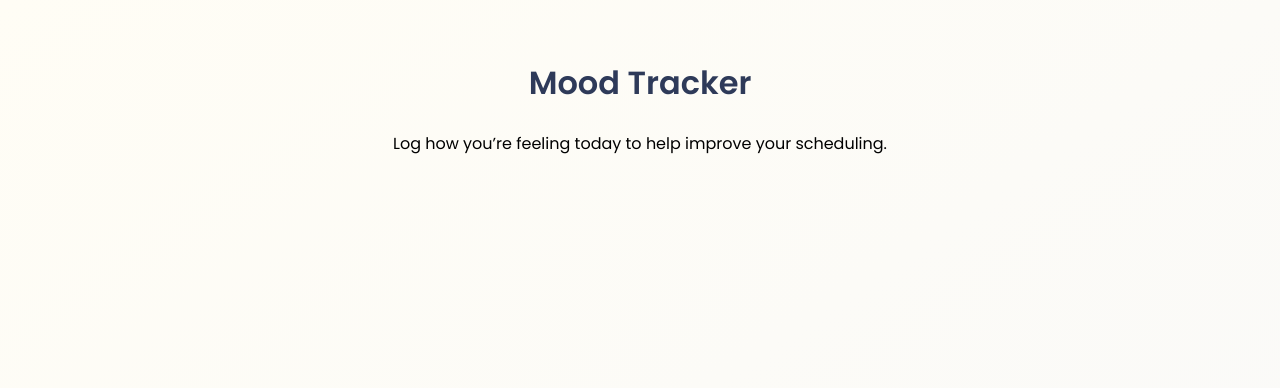
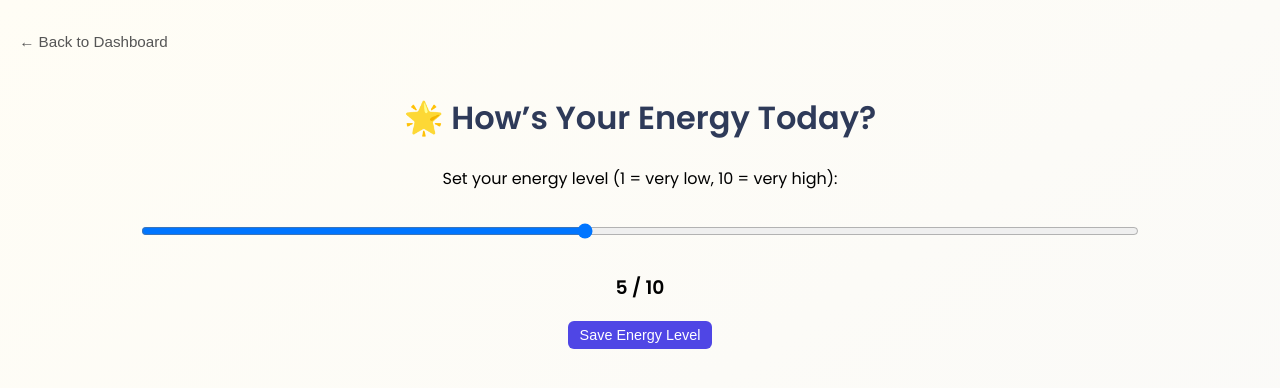
Before and after one commit to yangyiting05/focusflow-frontend, a React (Create React App) app: page /mood in a window 1280 px wide. Shown: the top 388 px of the page. Built offline with nearby package versions, Linux system fonts and the light colour scheme; no server answers; sample sign-in values are in the browser's storage.

Commit message:
energy level page
added energy level page

```diff
--- a/src/pages/MoodPage.js
+++ b/src/pages/MoodPage.js
@@ -1,3 +1,57 @@
+import React, { useState, useEffect } from "react";
+import "./Dashboard.css";
+import { useNavigate } from "react-router-dom";
+
+function MoodPage() {
+  const [energy, setEnergy] = useState(5); // Default value
+  const [savedEnergy, setSavedEnergy] = useState(null);
+  const navigate = useNavigate();
+
+  useEffect(() => {
+    const today = new Date().toISOString().split("T")[0];
+    const storedEnergy = localStorage.getItem(`energy-${today}`);
+    if (storedEnergy) {
+      setSavedEnergy(parseInt(storedEnergy));
+      setEnergy(parseInt(storedEnergy));
+    }
+  }, []);
+
+  const handleSave = () => {
+    const today = new Date().toISOString().split("T")[0];
+    localStorage.setItem(`energy-${today}`, energy);
+    setSavedEnergy(energy);
+    alert("✅ Your energy level for today has been saved!");
+  };
+
+  return (
+    <div className="dashboard-container">
+      <button className="back-btn" onClick={() => navigate('/dashboard')}>
+        ← Back to Dashboard
+      </button>
+      <h2 className="dashboard-title">🌟 How’s Your Energy Today?</h2>
+      <p>Set your energy level (1 = very low, 10 = very high):</p>
+      <input
+        type="range"
+        min="1"
+        max="10"
+        value={energy}
+        onChange={(e) => setEnergy(parseInt(e.target.value))}
+        style={{ width: "80%", margin: "1rem 0" }}
+      />
+      <h3>{energy} / 10</h3>
+      <button onClick={handleSave} className="edit-btn">
+        Save Energy Level
+      </button>
+      {savedEnergy !== null && <p>Saved energy level: {savedEnergy}</p>}
+    </div>
+  );
+}
+
+export default MoodPage;
+
+
+
+/*
 import React from 'react';
 import './Dashboard.css';
 
@@ -11,3 +65,4 @@ function MoodPage() {
 }
 
 export default MoodPage;
+*/
--- a/src/pages/TimetablePage.css
+++ b/src/pages/TimetablePage.css
@@ -213,3 +213,9 @@ h2 {
   );
   border: 1px solid #bbb;
 }
+
+.break-task {
+  background-color: #d4f8d4;
+  color: #2e7d32;
+  border: 1px solid #81c784;
+}
--- a/src/pages/TimetablePage.js
+++ b/src/pages/TimetablePage.js
@@ -16,6 +16,8 @@ function TimetablePage() {
   const [originalTimetable, setOriginalTimetable] = useState([]);
   const [historyStack, setHistoryStack] = useState([]);
   const [editMode, setEditMode] = useState(false);
+  const [energyLevel, setEnergyLevel] = useState(5);
+
   const timetableRef = useRef(null);
 
   const updateCurrentTimeLine = useCallback(() => {
@@ -34,10 +36,14 @@ function TimetablePage() {
     const stored = localStorage.getItem(`tasks-${userKey}`);
     if (stored) setRawTasks(JSON.parse(stored));
 
+    const today = new Date().toISOString().split('T')[0];
+    const storedEnergy = localStorage.getItem(`energy-${today}`);
+    if (storedEnergy) setEnergyLevel(parseInt(storedEnergy));
+
     const interval = setInterval(updateCurrentTimeLine, 60000);
     updateCurrentTimeLine();
     return () => clearInterval(interval);
-  }, [userKey, startHour, endHour, updateCurrentTimeLine]);
+  }, [userKey, updateCurrentTimeLine]);
 
   const generateBreaks = (totalMinsWorked, currentHour, lastBreakTime) => {
     const isLunch = currentHour >= 11 && currentHour <= 13;
@@ -46,8 +52,13 @@ function TimetablePage() {
     if ((isLunch || isDinner) && (!lastBreakTime || currentHour * 60 - lastBreakTime >= 90)) {
       return { title: 'Meal Time', duration: 45, isBreak: true };
     }
+
+    if (energyLevel <= 4 && totalMinsWorked >= 60) {
+      return { title: 'Energy Break', duration: 30, isBreak: true };
+    }
     if (totalMinsWorked >= 150) return { title: 'Meal Time', duration: 40, isBreak: true };
     if (totalMinsWorked >= 90) return { title: 'Short Break', duration: 15, isBreak: true };
+
     return null;
   };
 
@@ -67,6 +78,12 @@ function TimetablePage() {
     const sortedTasks = rawTasks
       .filter((t) => !t.fixed)
       .sort((a, b) => {
+        if (energyLevel >= 7) {
+          return b.urgency - a.urgency || statusPriority[a.status] - statusPriority[b.status];
+        }
+        if (energyLevel <= 4) {
+          return a.urgency - b.urgency || statusPriority[a.status] - statusPriority[b.status];
+        }
         const completionBias = statusPriority[a.status] - statusPriority[b.status];
         const urgencyBias = a.urgency - b.urgency;
         const shortTaskBias = a.duration < 30 ? -1 : 0;
@@ -188,6 +205,9 @@ function TimetablePage() {
       <p className="dashboard-subtitle">
         Plan your day effectively with smart breaks and fixed-time task support.
       </p>
+      <p className="dashboard-subtitle">
+        ✅ Today’s Energy Level: <strong>{energyLevel} / 10</strong>
+      </p>
 
       <div className="time-select-row">
         <label>
@@ -265,7 +285,8 @@ function TimetablePage() {
                     >
                       {(provided) => (
                         <div
-                          className={`task-slot ${slot.fixed ? 'fixed' : ''} urgency-${
+                          className={`task-slot ${
+                            slot.isBreak ? 'break-task' : slot.fixed ? 'fixed' : ''} urgency-${
                             slot.urgency
                           }`}
                           ref={provided.innerRef}
@@ -281,9 +302,12 @@ function TimetablePage() {
                           } mins`}
                         >
                           <div className="task-title">
-                            {`${slot.title} (${formatTime(slot.start)} - ${formatTime(
+                            {slot.isBreak
+                              ? slot.title
+                              : slot.title}{' '}
+                            ({formatTime(slot.start)} - {formatTime(
                               slot.start + slot.duration
-                            )})`}
+                            )})
                           </div>
                         </div>
                       )}
```
Also changed, not shown: 2 other files (tests, documents, lock files or other folders).
